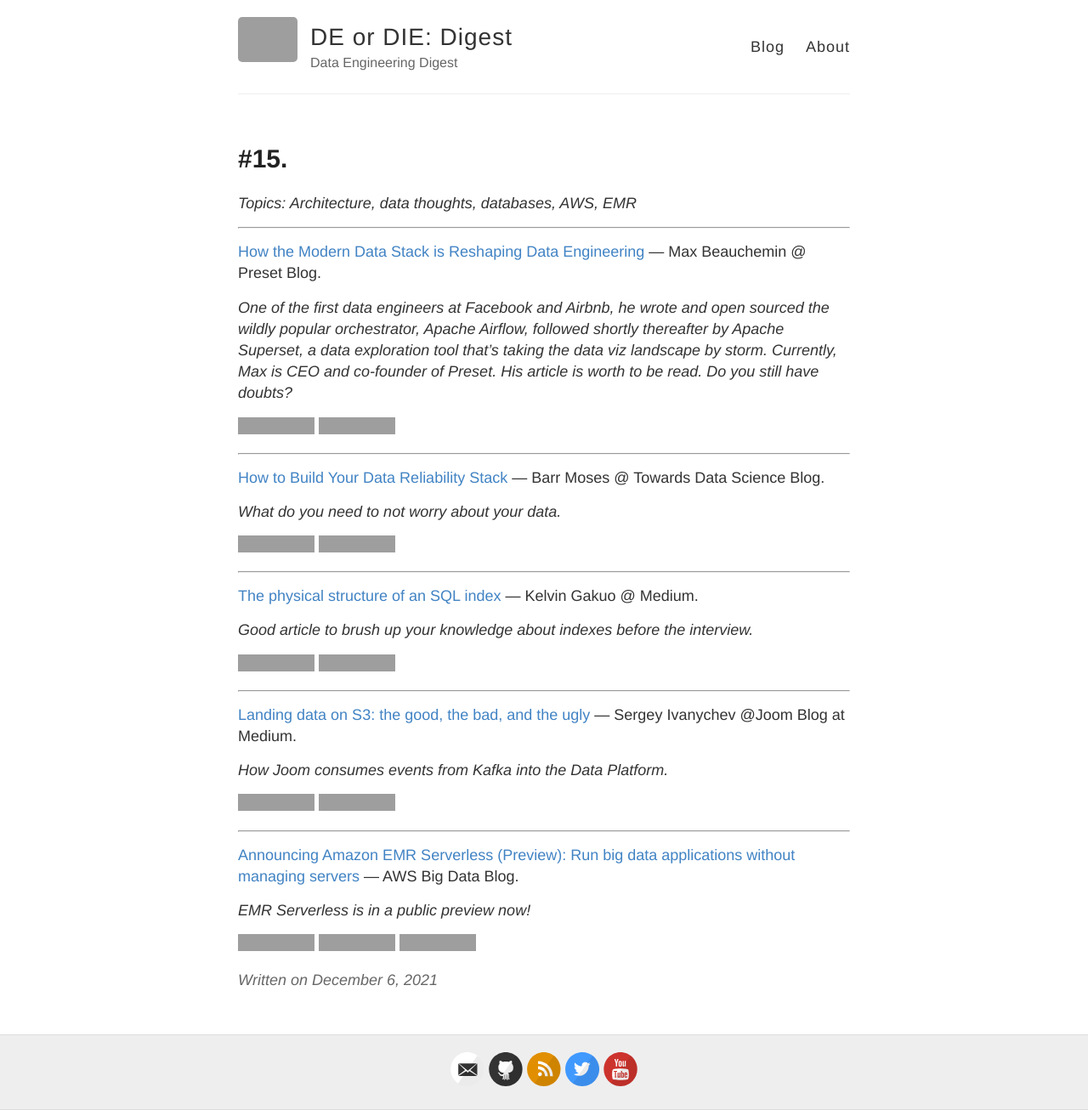
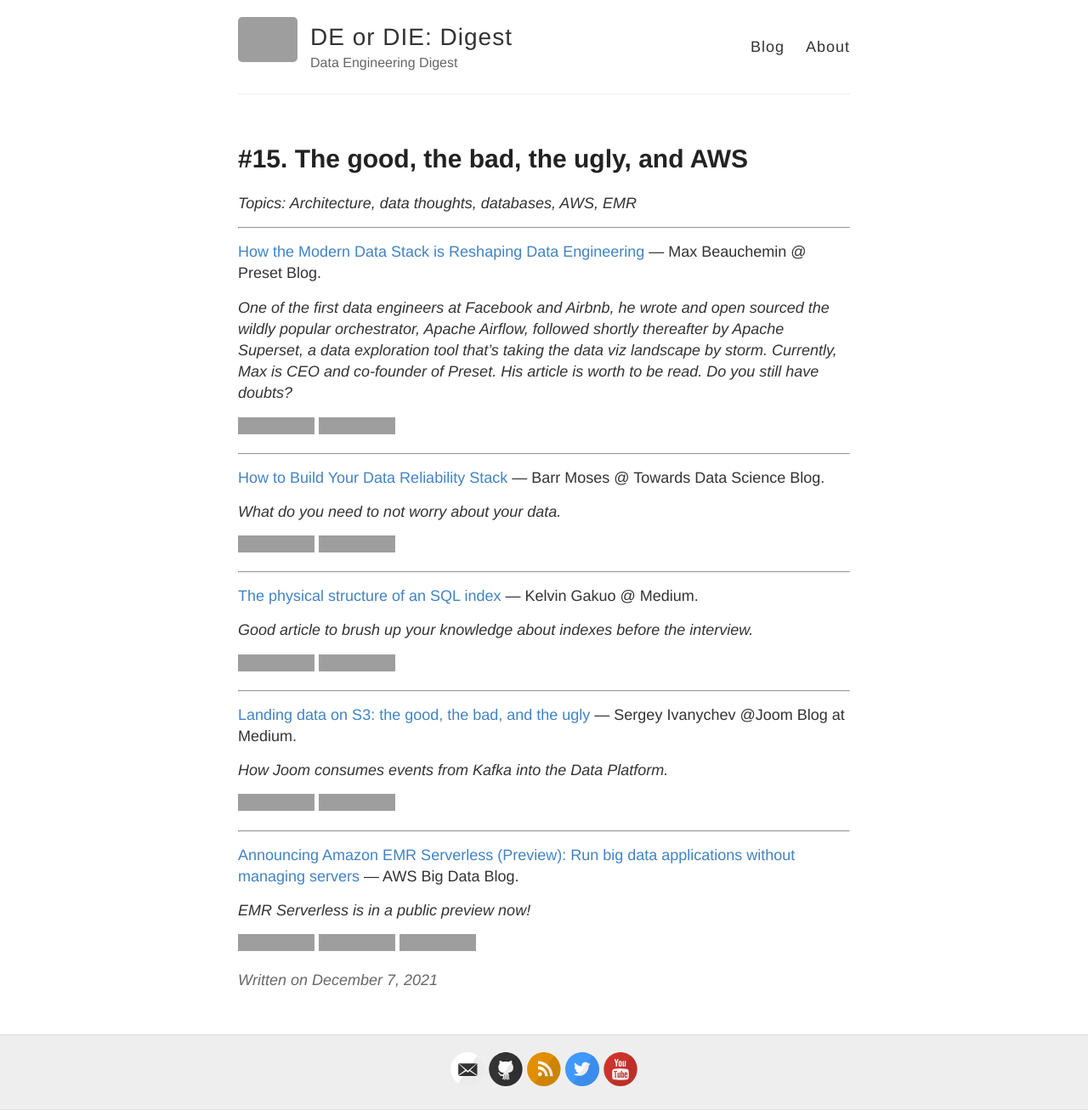
Before and after one commit to deordie/deordie-digest, a Jekyll site: the page built from _posts/2021-12-07-15_The_good_the_bad_the_ugly_and_AWS.md, in a window 1280 px wide, cut to the strip 0-1306 px from the top of the page. Shown: the whole strip at 85% size. Built offline with Jekyll 4.4.1, drawn with Linux system fonts in a browser that asks for light colours; grey boxes are pictures that could not be loaded.

Commit message:
feat: Add name to digest 15

```diff
--- a/_posts/2021-12-06-15_.md
+++ b/_posts/2021-12-07-15_The_good_the_bad_the_ugly_and_AWS.md
@@ -1,6 +1,6 @@
 ---
 layout: post
-title: "#15. "
+title: "#15. The good, the bad, the ugly, and AWS"
 tags: architecture data-quality data-thoughts aws emr
 ---
 
```
